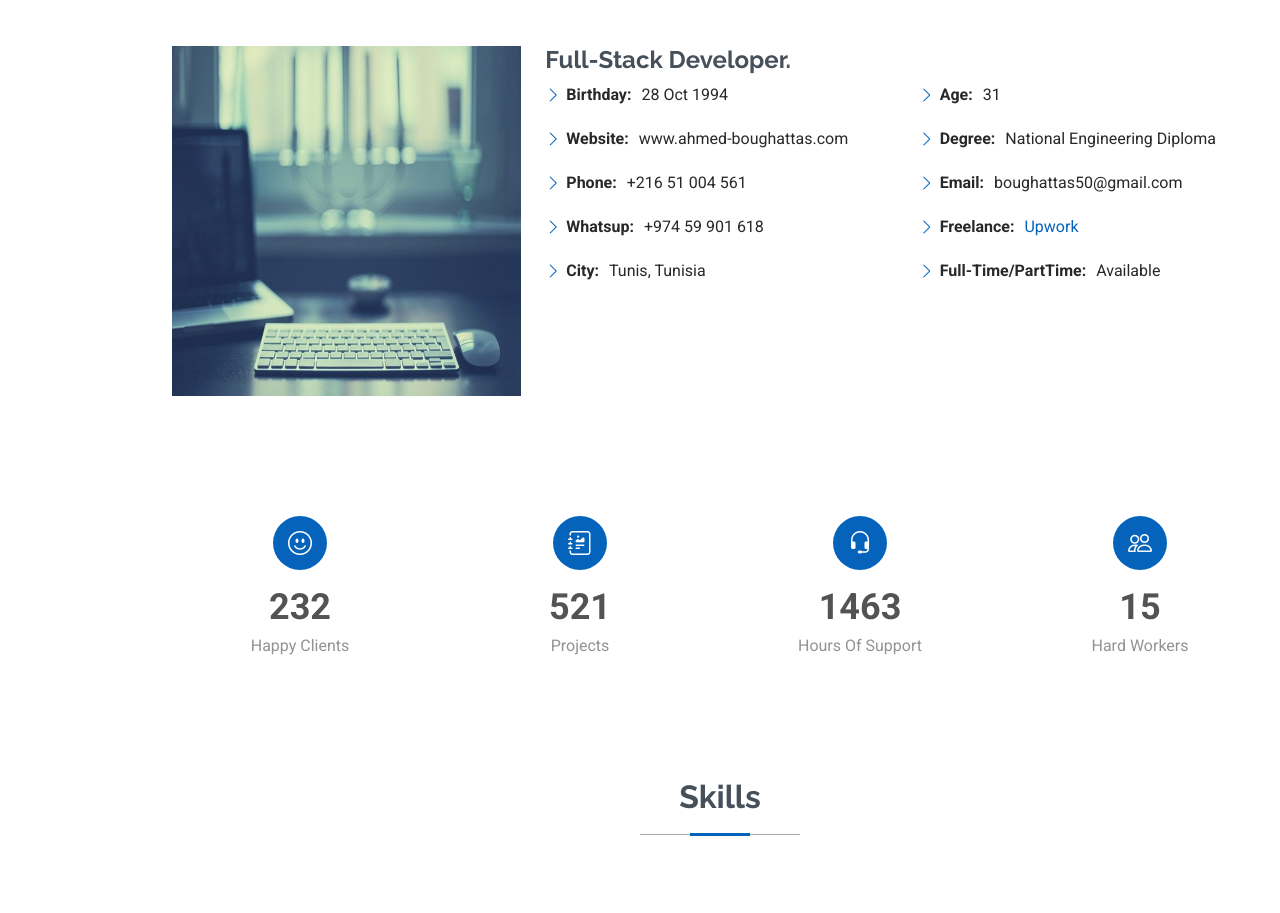
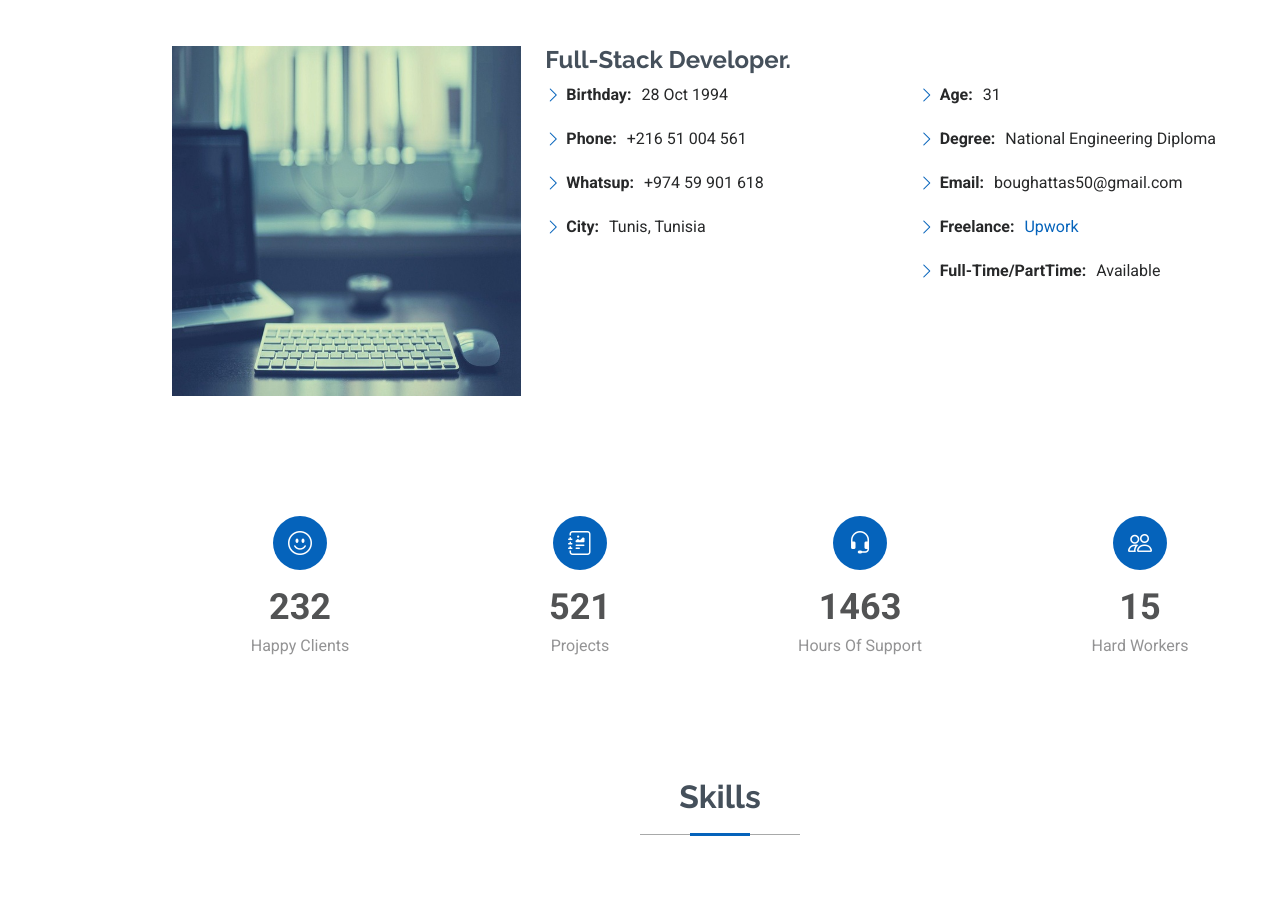
Before and after one commit to boughattas50/portfolio.github.io, a plain HTML site: page index.html in a window 1280 px wide. Shown: the part 1000-1913 px from the top of the page. Drawn offline with Linux system fonts and the light colour scheme.

Commit message:
improvement-2

```diff
--- a/index.html
+++ b/index.html
@@ -108,7 +108,6 @@
               <div class="col-lg-6">
                 <ul>
                   <li><i class="bi bi-chevron-right"></i> <strong>Birthday:</strong> <span>28 Oct 1994</span></li>
-                  <li><i class="bi bi-chevron-right"></i> <strong>Website:</strong> <span>www.ahmed-boughattas.com</span></li>
                   <li><i class="bi bi-chevron-right"></i> <strong>Phone:</strong> <span>+216 51 004 561</span></li>
                   <li><i class="bi bi-chevron-right"></i> <strong>Whatsup:</strong> <span>+974 59 901 618</span></li>
                   <li><i class="bi bi-chevron-right"></i> <strong>City:</strong> <span>Tunis, Tunisia</span></li>
```
